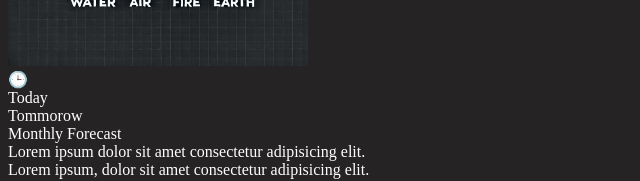
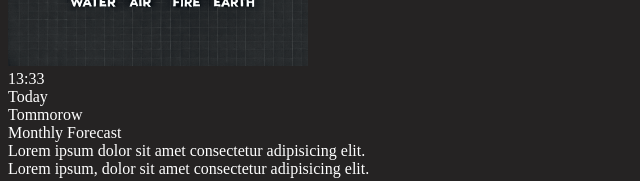
Before and after one commit to Namouke/weatherMe, a React (Vite) app: page / in a window 1280 px wide. Shown: the part 242-423 px from the top of the page, without its empty margins (0-640 px from the left). Built offline with nearby package versions, Linux system fonts and the light colour scheme.

Commit message:
création du composant cloak ce qui me permet de pouvoir la mettre ailleur au besoin et de simplifier mon header

```diff
--- a/src/components/clock/Clock.jsx
+++ b/src/components/clock/Clock.jsx
@@ -0,0 +1,22 @@
+import React from "react";
+import { useState, useEffect } from "react";
+
+const Clock = () => {
+    const [time, setTime] = useState("");
+
+    useEffect(() => {
+        const updateTime = () => {
+            const now = new Date();
+            const options = { hour: "2-digit", minute: "2-digit" };
+            const frenchTime = new Intl.DateTimeFormat("fr-FR", options).format(now);
+            setTime(frenchTime);
+        };
+
+
+        const interval = setInterval(updateTime, 1000);
+        return () => clearInterval(interval);
+    }, [])
+    return <p className="clock">{time}</p>
+}
+
+export default Clock;
--- a/src/layout/Header.jsx
+++ b/src/layout/Header.jsx
@@ -1,34 +1,18 @@
 import React from "react";
 import { Link } from "react-router-dom";
-import { useState, useEffect } from "react";
+// import { useState, useEffect } from "react";
 import logo from "../assets/logo/logoWeatherMe_transparent.png"
+import Clock from "../components/clock/Clock";
 import "../styles/layout/header.scss"
 
 const Header = () => {
-
-    const [time, setTime] = useState("");
-
-    useEffect(() => {
-        const updateTime = () => {
-            const now = new Date();
-            const options = { hour: "2-digit", minute: "2-digit" };
-            const frenchTime = new Intl.DateTimeFormat("fr-FR", options).format(now);
-            setTime(frenchTime);
-        };
-
-
-
-        const minute = 60 * 1000;
-        const interval = setInterval(updateTime, minute);
-        return () => clearInterval(interval);
-    }, []);
 
     return (
         <nav className="header">
             <Link to="/">
                 <div className="header__logo">
                     <img className="header__logo__img" src={logo} alt="Logo WeatherMe" />
-                    <p className="header__logo__clock">🕒{time}</p>
+                    <Clock />
                 </div>
             </Link>
             <div className="header__nav">
```
